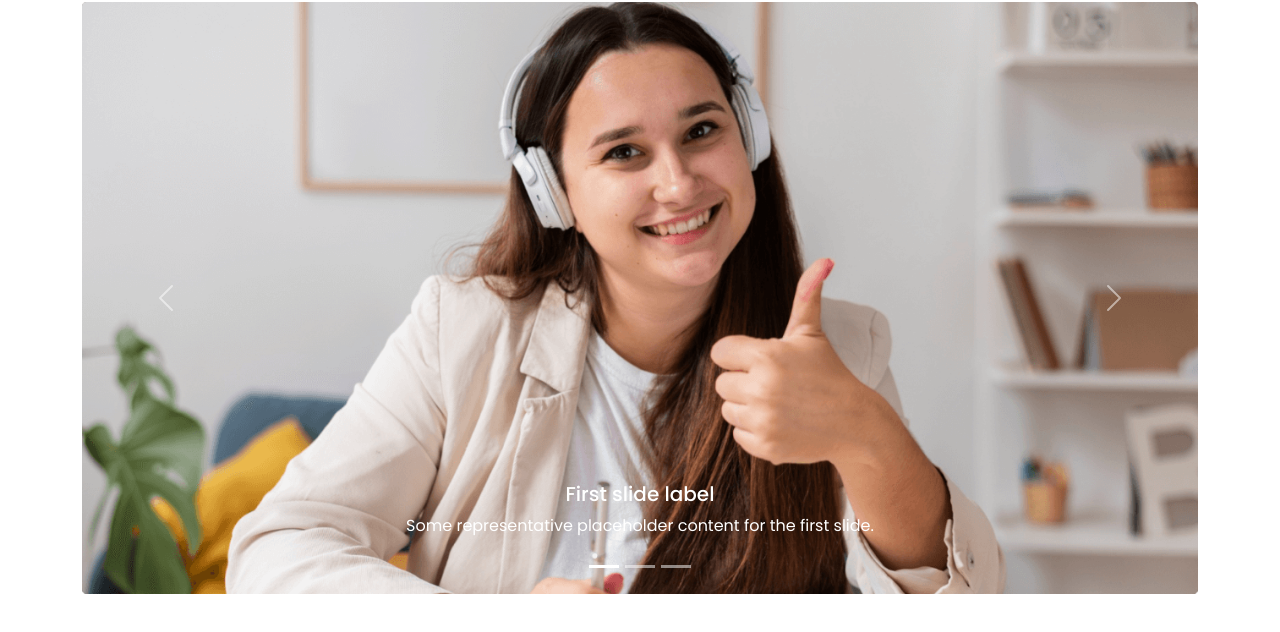
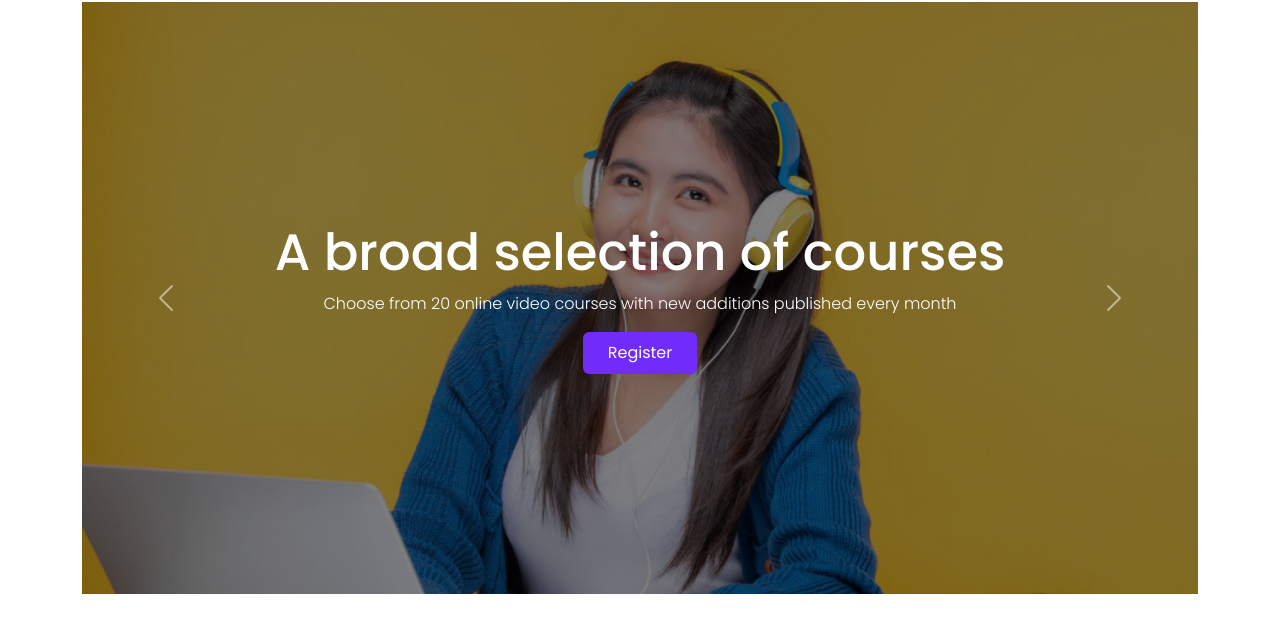
Before and after one commit to smnibir/assignment-3, a plain HTML site: page index.html in a window 1280 px wide. Shown: the part 104-736 px from the top of the page. Drawn offline with nearby package versions, Linux system fonts and the light colour scheme.

Commit message:
slider done

```diff
--- a/index.html
+++ b/index.html
@@ -41,46 +41,44 @@
                 </li>
               </ul>
               </div>
-              <a class="btn custom-btn d-none d-sm-block px-4 py-2">Register</a>
+              <a class="btn custom-btn d-none d-lg-block px-4 py-2">Register</a>
             </div>
           </nav>
     </header>
     <main class="container">
     <!-- Slider -->
-    <div id="carouselExampleCaptions" class="carousel slide" data-bs-ride="false">
-      <div class="carousel-indicators">
-        <button type="button" data-bs-target="#carouselExampleCaptions" data-bs-slide-to="0" class="active" aria-current="true" aria-label="Slide 1"></button>
-        <button type="button" data-bs-target="#carouselExampleCaptions" data-bs-slide-to="1" aria-label="Slide 2"></button>
-        <button type="button" data-bs-target="#carouselExampleCaptions" data-bs-slide-to="2" aria-label="Slide 3"></button>
-      </div>
+      <div id="carouselExampleInterval" class="carousel slide rounded" data-bs-ride="carousel">
         <div class="carousel-inner">
-        <div class="carousel-item active">
-          <img src="images/cover-images/cover-1.png" class="d-block w-100" alt="...">
-          <div class="carousel-caption d-none d-md-block">
-            <h5>First slide label</h5>
-            <p>Some representative placeholder content for the first slide.</p>
+          <div class="carousel-item overlay-img active" data-bs-interval="4000">
+            <img src="images/cover-images/cover-1.png" class="d-block w-100">
+            <div class="carousel-caption-modified d-flex flex-column justify-content-center align-items-center h-100 p-0 b-0">
+              <h5>Transform your life through education</h5>
+              <p  class="fs-6 text fw-light">Learners around the world are launching new careers,<br>advancing in their fields, and enriching their lives.</p>
+              <a class="btn custom-btn px-4 py-2">Register</a>
             </div>
           </div>
-        <div class="carousel-item">
-          <img src="images/cover-images/cover-2.jpg" class="d-block w-100" alt="...">
-          <div class="carousel-caption d-none d-md-block">
-            <h5>Second slide label</h5>
-            <p>Some representative placeholder content for the second slide.</p>
+          <div class="carousel-item overlay-img" data-bs-interval="4000">
+            <img src="images/cover-images/cover-2.png" class="d-block w-100">
+            <div class="carousel-caption-modified d-flex flex-column justify-content-center align-items-center h-100 p-0 b-0">
+              <h5>A broad selection of courses</h5>
+              <p class="fs-6 text fw-light">Choose from 20 online video courses with new additions published every month</p>
+              <a class="btn custom-btn px-4 py-2">Register</a>
             </div>
           </div>
-        <div class="carousel-item">
-          <img src="images/cover-images/cover-3.jpg" class="d-block w-100" alt="...">
-          <div class="carousel-caption d-none d-md-block">
-            <h5>Third slide label</h5>
-            <p>Some representative placeholder content for the third slide.</p>
+          <div class="carousel-item overlay-img" data-bs-interval="4000">
+            <img src="images/cover-images/cover-3.png" class="d-block w-100">
+            <div class="carousel-caption-modified d-flex flex-column justify-content-center align-items-center h-100 p-0 b-0">
+              <h5>Sale ends today</h5>
+              <p  class="fs-6 text fw-light">Have a dream? Start learning your way to it with courses</p>
+              <a class="btn custom-btn px-4 py-2">Register</a>
             </div>
           </div>
         </div>
-      <button class="carousel-control-prev" type="button" data-bs-target="#carouselExampleCaptions" data-bs-slide="prev">
+        <button class="carousel-control-prev" type="button" data-bs-target="#carouselExampleInterval" data-bs-slide="prev">
           <span class="carousel-control-prev-icon" aria-hidden="true"></span>
           <span class="visually-hidden">Previous</span>
         </button>
-      <button class="carousel-control-next" type="button" data-bs-target="#carouselExampleCaptions" data-bs-slide="next">
+        <button class="carousel-control-next" type="button" data-bs-target="#carouselExampleInterval" data-bs-slide="next">
           <span class="carousel-control-next-icon" aria-hidden="true"></span>
           <span class="visually-hidden">Next</span>
         </button>
--- a/style.css
+++ b/style.css
@@ -7,3 +7,19 @@ body{
     font-size: 16px;
     color: #ffffff;
 }
+.overlay-img img{
+    filter: brightness(50%);
+}
+.carousel-caption-modified{
+    position: absolute;
+    right: 15%;
+    left: 15%;
+    color: #fff;
+    text-align: center;
+    bottom: 0;
+}
+@media screen and (min-width:700px) {
+    .carousel-caption-modified h5{
+        font-size: 3.2rem;
+    }
+}
```
Also changed, not shown: images/cover-images/cover-2.jpg (deleted), images/cover-images/cover-2.png (added), images/cover-images/cover-3.jpg (deleted), images/cover-images/cover-3.png (added). Lines whose indentation alone changed are shown as unchanged.
